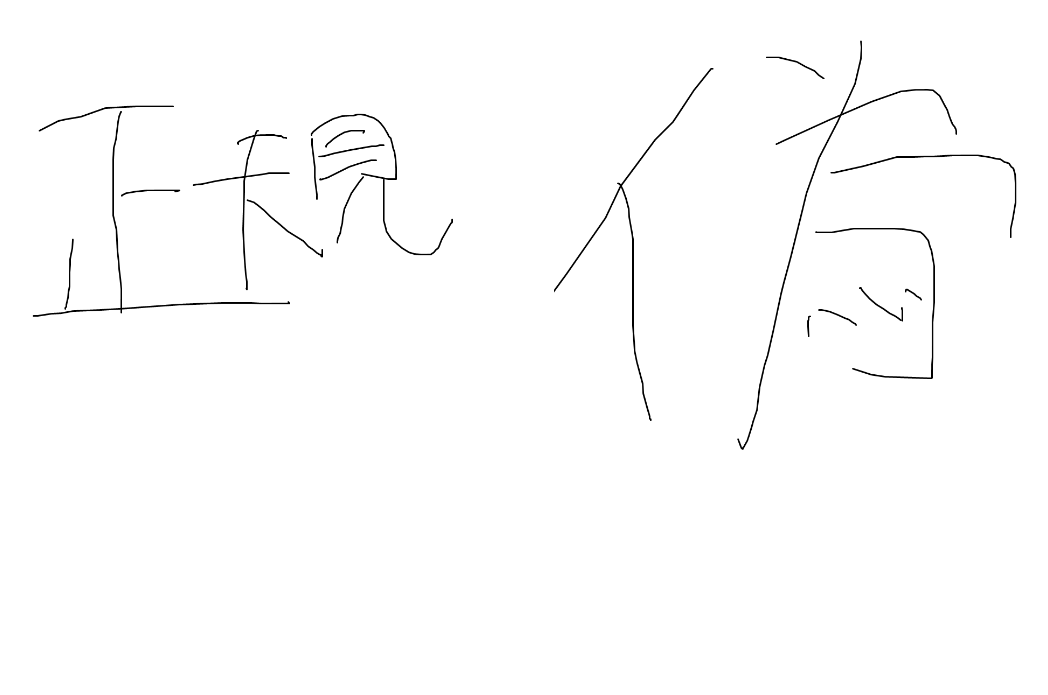
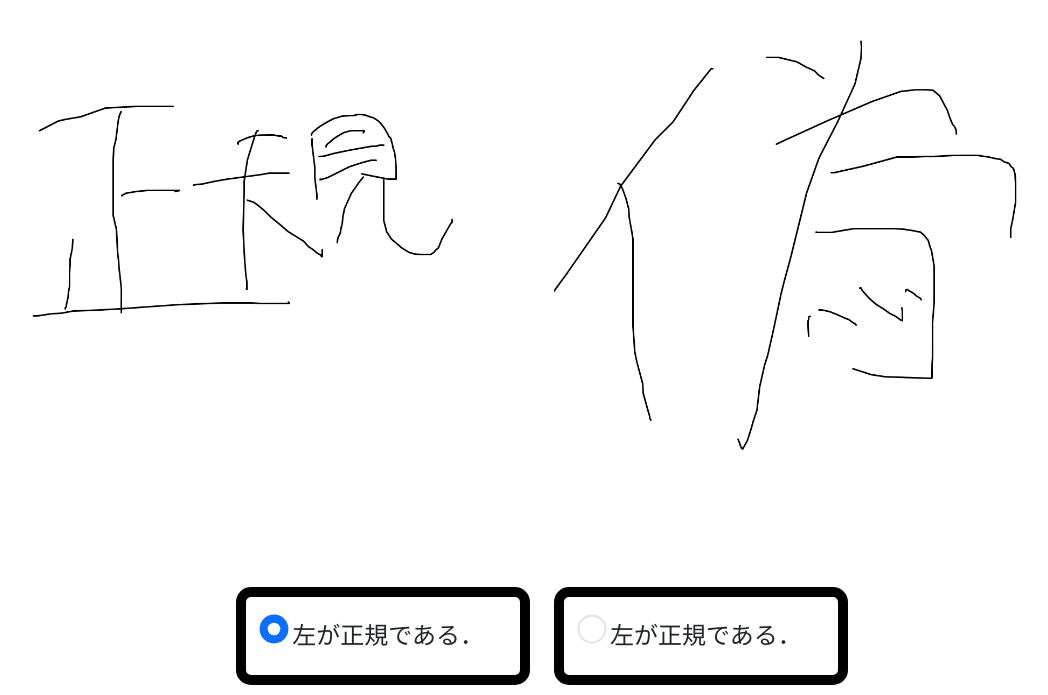
Before and after one commit to riporippo/SecutiryLiskQuiz, a Flask app: page /mondai-1 in a window 1280 px wide. Shown: the part 121-816 px from the top of the page, without its empty margins (98-1146 px from the left). Before the commit the page ends 571 px from the top, so only its background shows below. Run offline with Flask 3, Linux system fonts and the light colour scheme.

Commit message:
すみませんちょっとデザインも頑張ろうとはしてみたんですけど，まじでセンスなくてゴミしか作れませんでした

```diff
--- a/templates/question1.html
+++ b/templates/question1.html
@@ -15,5 +15,40 @@
                 </a>
             </div>
         </div>
+    <div class="text-center mt-4">
+        <div class="radio-box">
+            <div class="form-check form-check-inline">
+                <input class="form-check-input custom-radio" type="radio" id="true" name="answer" value="1" checked>
+                <label class="form-check-label fs-4" for="true">左が正規である．</label>
+            </div>
+        </div>
+        <div class="radio-box">
+            <div class="form-check form-check-inline">
+                <input class="form-check-input custom-radio" type="radio" id="false" name="answer" value="2">
+                <label class="form-check-label fs-4" for="false">左が正規である．</label>
+            </div>
+        </div>
+    </div>
 </div>
+
+<style>
+    .custom-radio {
+        transform: scale(1.8);
+        margin-right: 10px;
+    }
+
+    .radio-box {
+        border: 10px solid black; /* 10pxの黒線 */
+        border-radius: 15px; /* 角を丸める */
+        padding: 20px; /* 余白を作る */
+        display: inline-block; /* 横並びにする */
+        width: fit-content; /* 必要な幅だけ確保 */
+        margin: 10px; /* 枠間の間隔を調整 */
+    }
+
+    /* ラベルの文字を大きくする */
+    .form-check-label {
+        font-size: 1.5rem;
+    }
+</style>
 {% endblock %}
```
